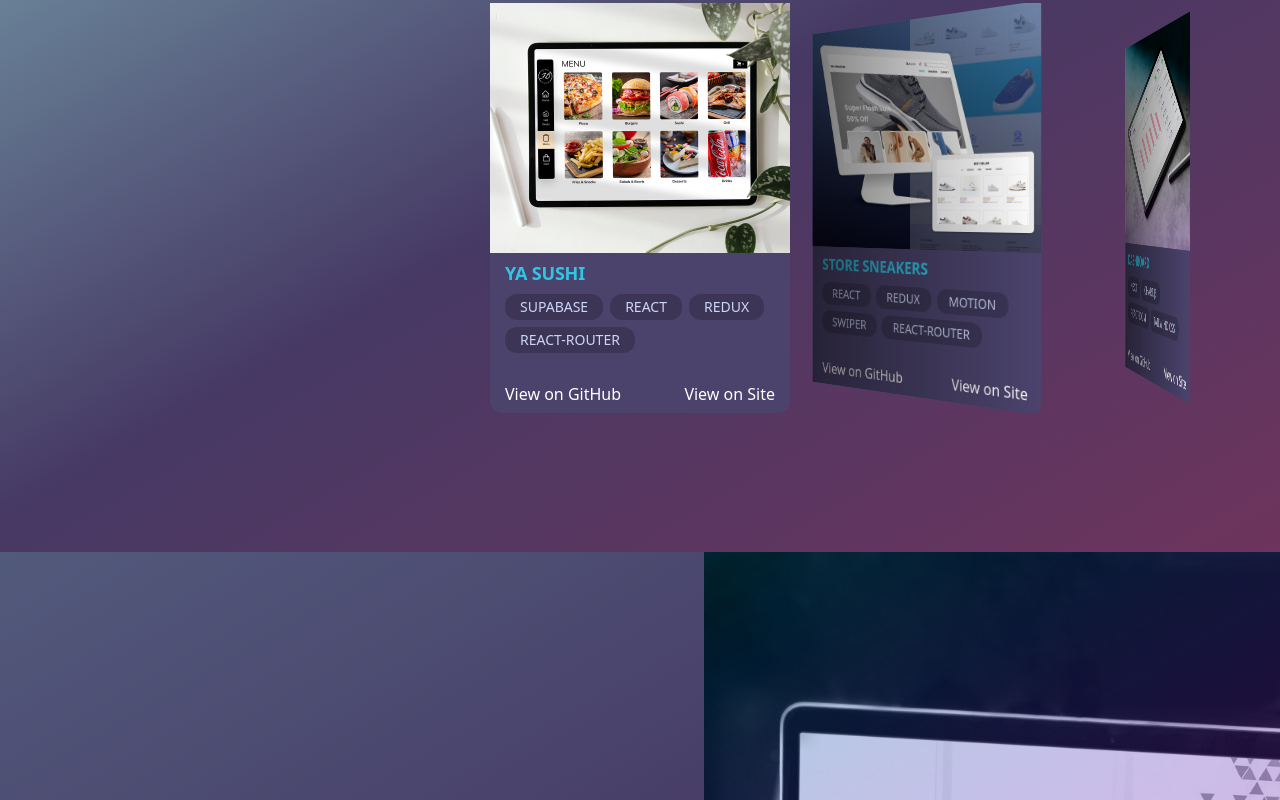
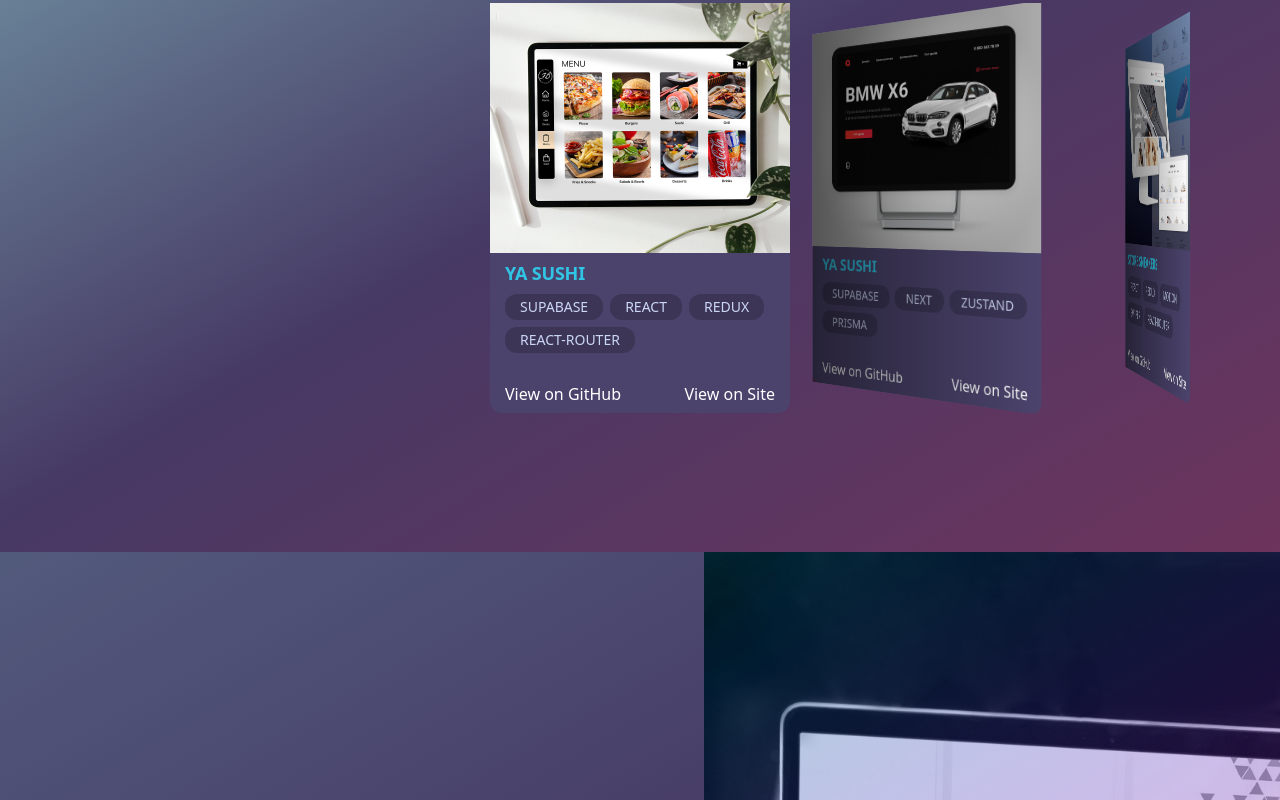
Before and after one commit to Alexander-webov/portfolio, a Next.js app: page / in a window 1280 px wide. Shown: the part 1848-2648 px from the top of the page. Built offline with nearby package versions, Linux system fonts and the light colour scheme; a web font is replaced by a local one.

Commit message:
add new project

```diff
--- a/app/components/PortfolioSlider.tsx
+++ b/app/components/PortfolioSlider.tsx
@@ -34,6 +34,7 @@
 import porf19 from "@/public/img/portfolio/19.png";
 import porf20 from "@/public/img/portfolio/20.png";
 import porf21 from "@/public/img/portfolio/21.png";
+import porf22 from "@/public/img/portfolio/21.png";
 import Link from "next/link";
 
 const portfolioData = [
@@ -43,6 +44,13 @@
     name: "ya sushi",
     image: porf2,
     tags: ["supabase", "React", "Redux", "react-router"],
+  },
+  {
+    url: "https://the-ice-creams-store.vercel.app/",
+    urlGitHub: "https://github.com/Alexander-webov/the-ice-creams-store",
+    name: "ya sushi",
+    image: porf22,
+    tags: ["supabase", "Next", "zustand", "prisma"],
   },
   {
     url: "https://store-big-sneakers.vercel.app/",
```
Also changed, not shown: public/img/portfolio/22.png (added).
